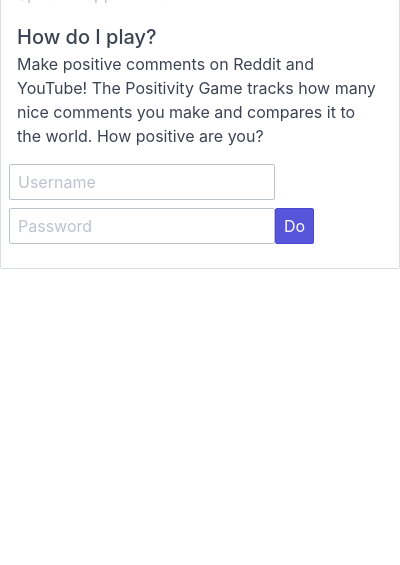
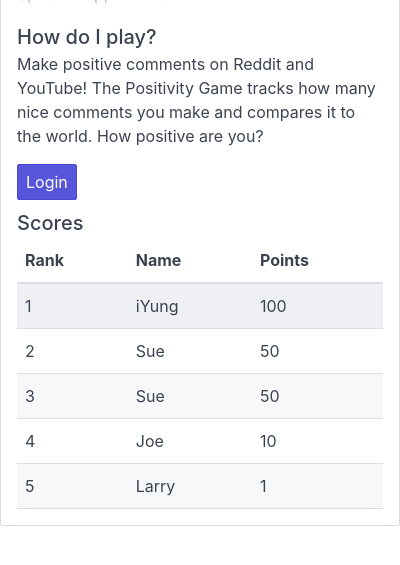
Before and after one commit to iYung/positivityGame, a browser extension: page extension/popup/main.html in a window 400 px wide. Shown: the part 71-636 px from the top of the page. Drawn offline with nearby package versions, Linux system fonts and the light colour scheme; files that its build step writes are made by us from their sources.

Commit message:
redesign popup

```diff
--- a/extension/popup/main.html
+++ b/extension/popup/main.html
@@ -17,17 +17,46 @@
     Make positive comments on Reddit and YouTube! The Positivity Game tracks how many nice comments you make and compares it to the world. How positive are you?
   </div>
   <div class="card-footer">
-    <div class="columns">
         <div class="form-group">
-            <input class="form-input" type="text" id="username" placeholder="Username"/>
+            <button class="btn btn-primary">Login</button>
         </div>
-        <div class="form-group">
-            <input class="form-input" type="password" id="password" placeholder="Password"/>
-        </div>
-        <div class="form-group">
-            <button class="btn btn-primary">Do</button>
-        </div>
+        <div class="card-title h5">Scores</div>
+        <table class="table table-striped table-hover">
+  <thead>
+    <tr>
+        <th>Rank</th>
+      <th>Name</th>
+      <th>Points</th>
+    </tr>
+  </thead>
+  <tbody>
+    <tr class="active">
+        <td>1</td>
+      <td>iYung</td>
+      <td>100</td>
+    </tr>
+    <tr>
+        <td>2</td>
+      <td>Sue</td>
+      <td>50</td>
+    </tr>
+    <tr>
+        <td>3</td>
+      <td>Sue</td>
+      <td>50</td>
+    </tr>
+    <tr>
+        <td>4</td>
+      <td>Joe</td>
+      <td>10</td>
+    </tr>
+    <tr>
+        <td>5</td>
+      <td>Larry</td>
+      <td>1</td>
+    </tr>
+  </tbody>
+</table>
   </div>
-</div>
 </body>
 </html>
--- a/server/models/user.js
+++ b/server/models/user.js
@@ -7,7 +7,7 @@
     lastModified: {
         type: Date,
         default: Date.now,
-        expires: 24*60*60
+        expires: 24*60*60*7
     }
 });
 
--- a/server/server.js
+++ b/server/server.js
@@ -3,3 +3,5 @@
 var bodyParser = require('body-parser');
 var mongoose = require('mongoose');
 var bcrypt = require('bcrypt');
+
+var User = require('./models/user');
```
